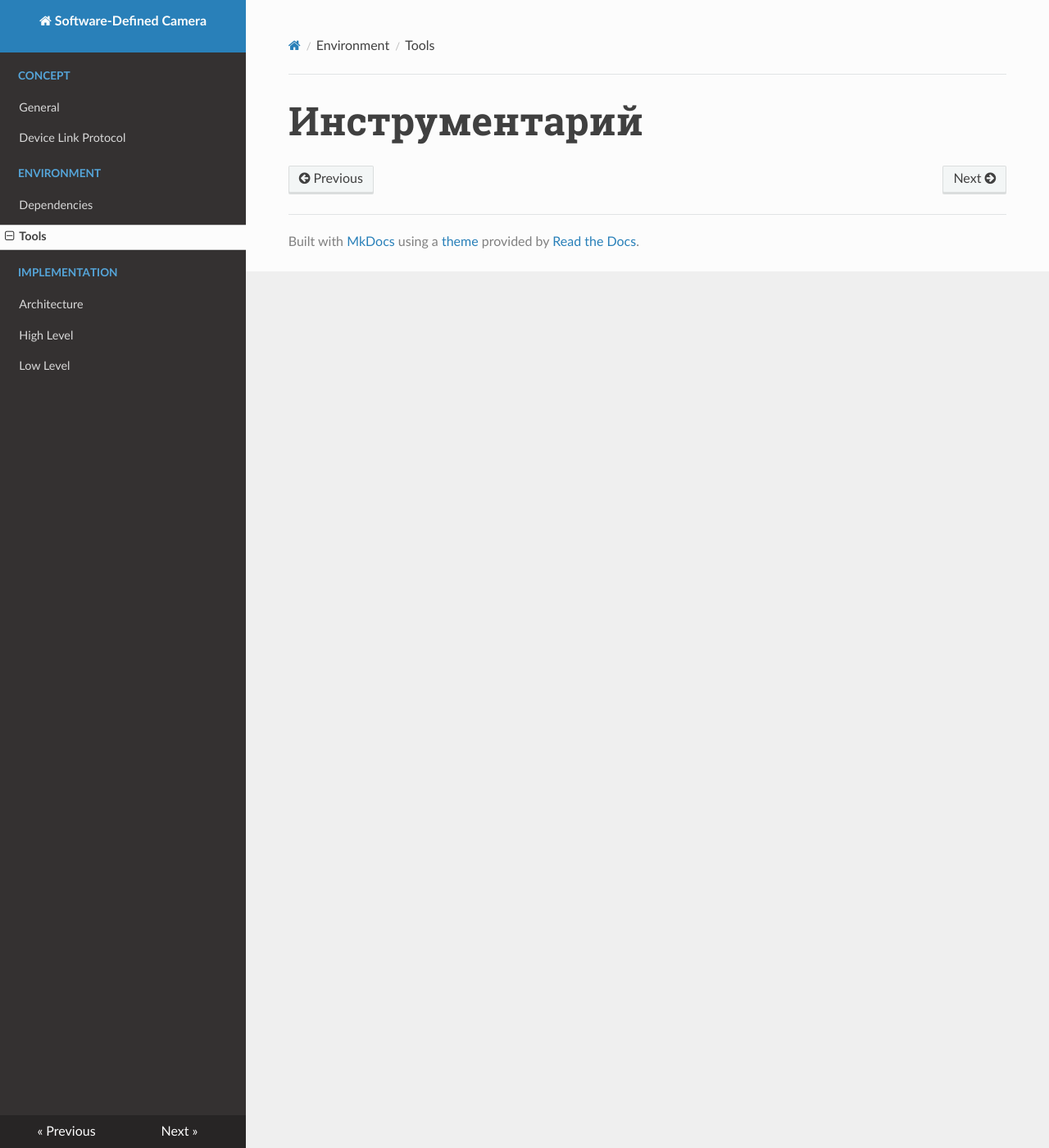
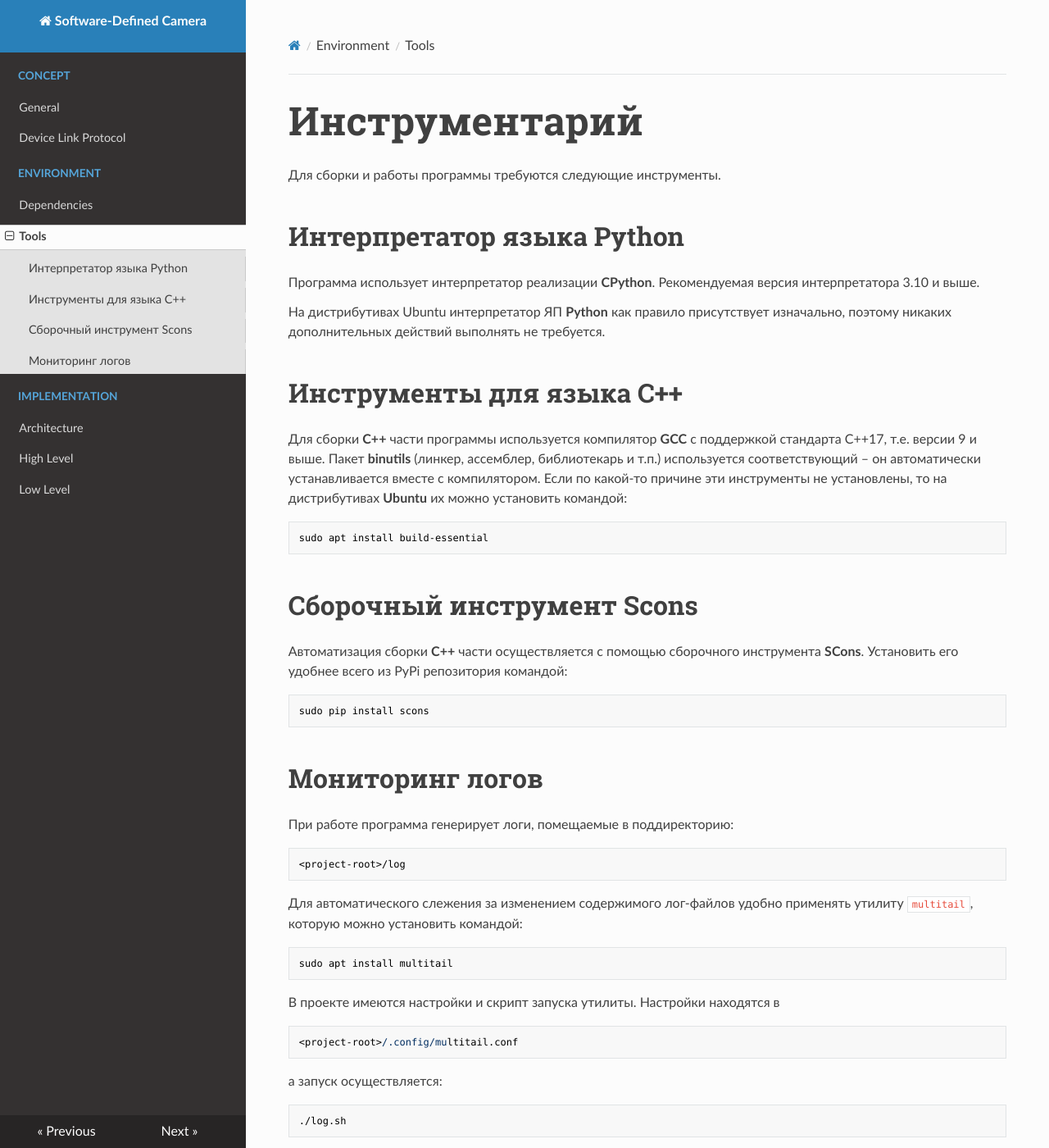
Before and after one commit to cam-lab/sdcam-doc, an MkDocs documentation site: the page built from docs/tools.md, in a window 1280 px wide and 1400 px high. Shown: the whole window at 82% size. Built offline with MkDocs 1.6.1, drawn with Linux system fonts in a browser that asks for light colours; nearby versions of some CDN libraries.

Commit message:
add tools installation description

````diff
--- a/docs/tools.md
+++ b/docs/tools.md
@@ -1 +1,51 @@
 # Инструментарий
+
+Для сборки и работы программы требуются следующие инструменты.
+
+## Интерпретатор языка Python
+
+Программа использует интерпретатор реализации **CPython**. Рекомендуемая версия интерпретатора 3.10 и выше.
+
+На дистрибутивах Ubuntu интерпретатор ЯП **Python** как правило присутствует изначально, поэтому никаких дополнительных действий выполнять не требуется.
+
+## Инструменты для языка С++
+
+Для сборки **C++** части программы используется компилятор **GCC** с поддержкой стандарта С++17, т.е. версии 9 и выше. Пакет **binutils** (линкер, ассемблер, библиотекарь и т.п.) используется соответствующий&nbsp;– он автоматически устанавливается вместе с компилятором. Если по какой-то причине эти инструменты не установлены, то на дистрибутивах **Ubuntu** их можно установить командой:
+
+```shell
+sudo apt install build-essential
+```
+
+## Сборочный инструмент Scons
+
+Автоматизация сборки **C++** части осуществляется с помощью сборочного инструмента **SCons**. Установить его удобнее всего из PyPi репозитория командой:
+
+```shell
+sudo pip install scons
+```
+
+## Мониторинг логов
+
+При работе программа генерирует логи, помещаемые в поддиректорию:
+
+```
+<project-root>/log
+```
+
+Для автоматического слежения за изменением содержимого лог-файлов удобно применять утилиту `multitail`, которую можно установить командой:
+
+```shell
+sudo apt install multitail
+```
+
+В проекте имеются настройки и скрипт запуска утилиты. Настройки находятся в
+
+```shell
+<project-root>/.config/multitail.conf
+```
+
+а запуск осуществляется:
+
+```shell
+./log.sh
+```
````
